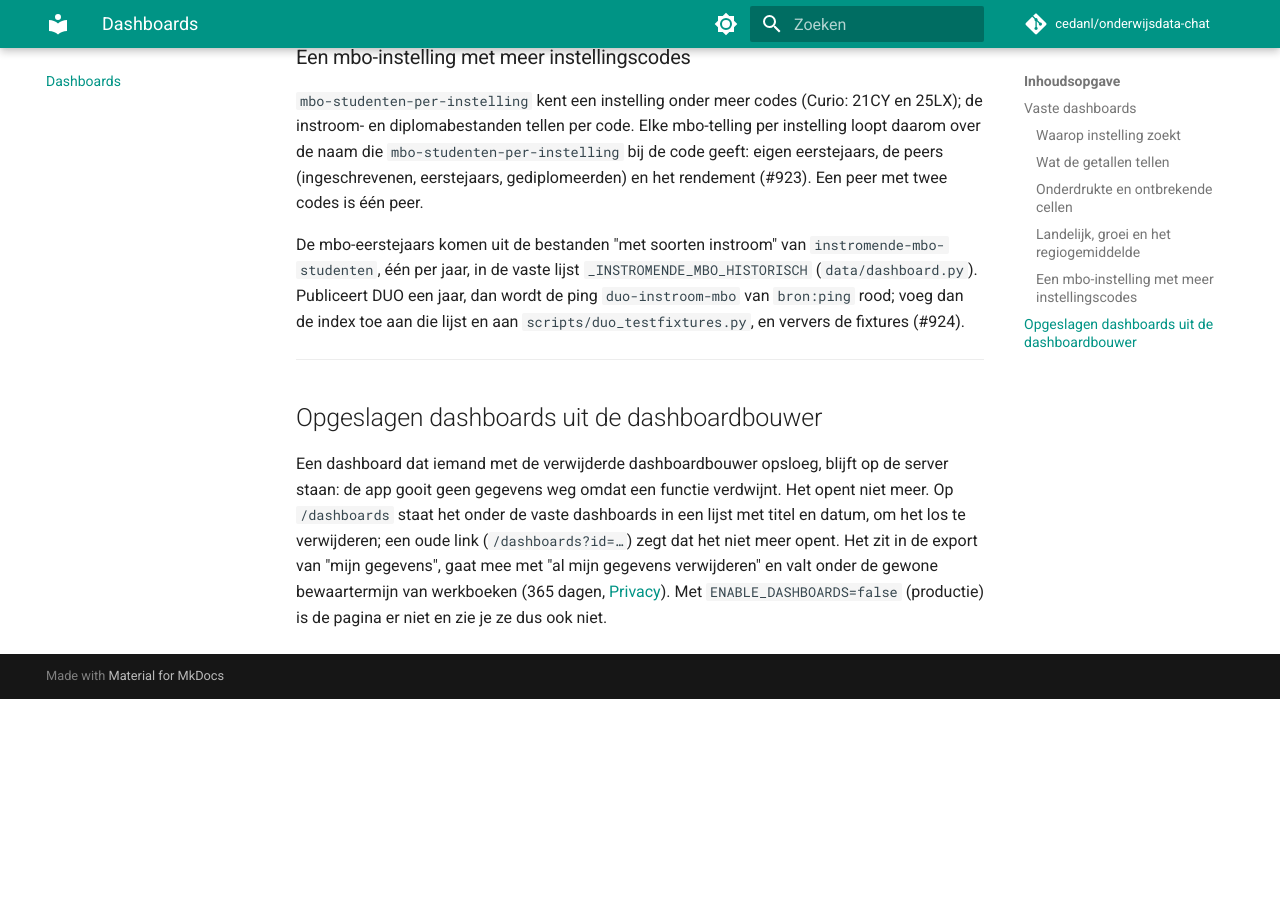
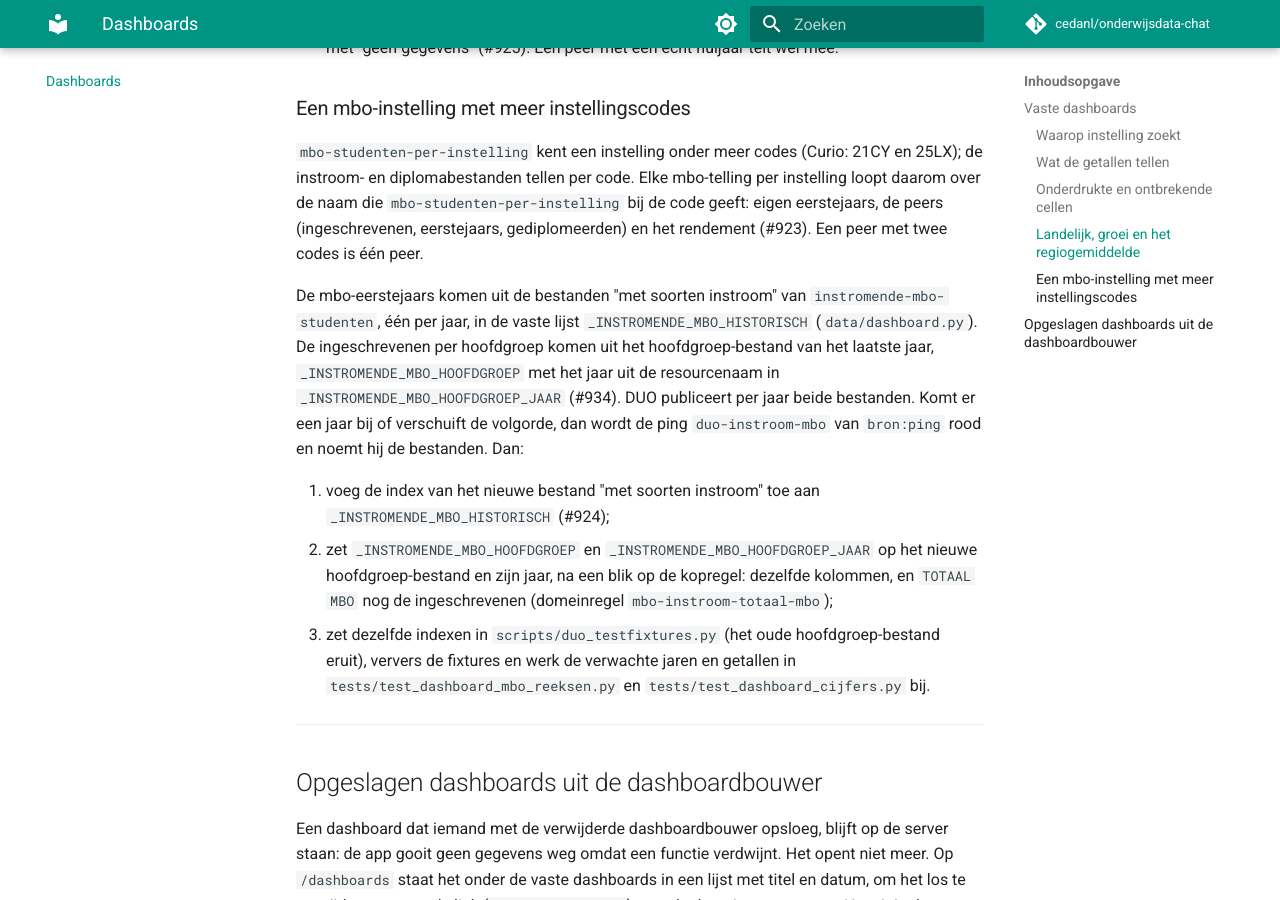
Before and after one commit to cedanl/onderwijsdata-chat, an MkDocs documentation site: the page built from docs/dashboards.md, in a window 1280 px wide and 900 px high, scrolled down 2436 px. Built offline with MkDocs 1.6.1 and Material for MkDocs 9.7.7, drawn with Linux system fonts in a browser that asks for light colours; comment, search, counter and statistics services are not loaded; before the commit the page ends 3135 px from its top, so only the background shows below that; some of the changed text lies outside the part shown.

Commit message:
docs(dashboards): wat te doen als duo-instroom-mbo rood is, nu ook voor de hoofdgroepen
docs/dashboards.md beschrijft het hoofdgroep-bestand van het laatste
jaar en zijn jaar in het payload, en zet de stappen bij een rode ping
op een rij: de index van de eerstejaars toevoegen, het hoofdgroep-bestand
en zijn jaar verzetten na een blik op de kopregel, en de fixtures en
verwachte jaren bijwerken. docs/operatie.md noemt de hoofdgroepen bij de
ping. Plus het changelog-fragment.

Refs #934

Co-Authored-By: Claude Opus 5.5 <noreply@anthropic.com>

```diff
--- a/docs/dashboards.md
+++ b/docs/dashboards.md
@@ -39,9 +39,11 @@ die lijst leeg en zegt `geen_suggesties` waarop te zoeken (#901, #929). Een bron
 
 - **Mbo per leerweg** (`sectoren`, `leerwegen`): BBL, BOL voltijd, BOL deeltijd en Extraneus uit
   `mbo-studenten-per-instelling`. Samen zijn ze het totaal ingeschrevenen (#899).
-- **Mbo per hoofdgroep** (`ingeschrevenen_per_hoofdgroep`): `TOTAAL MBO` uit `instromende-mbo-studenten`, het laatste
-  jaar. Dat zijn ingeschrevenen, nieuw of niet, geen eerstejaars (domeinregel `mbo-instroom-totaal-mbo` in
-  `data/domeinregels.toml`). Het is een ander DUO-bestand dan dat van het totaal, dus de som wijkt daarvan af.
+- **Mbo per hoofdgroep** (`ingeschrevenen_per_hoofdgroep`): `TOTAAL MBO` uit het hoofdgroep-bestand van het laatste
+  jaar van `instromende-mbo-studenten`, met dat jaar in `ingeschrevenen_per_hoofdgroep_jaar` (het bestand heeft geen
+  `JAAR`-kolom; tot #934 was het stil het bestand van 2021). Dat zijn ingeschrevenen, nieuw of niet, geen eerstejaars
+  (domeinregel `mbo-instroom-totaal-mbo` in `data/domeinregels.toml`). Het is een ander DUO-bestand dan dat van het
+  totaal, dus de som wijkt daarvan af.
 - **Aanbod in de arbeidsmarktmatch** (`gediplomeerden_per_sector`): gediplomeerden per sector, gemiddeld over de
   laatste drie diplomajaren: per ho-onderdeel uit `p04hogdipl`, per mbo-hoofdgroep uit `gediplomeerde-mbo-studenten`.
   Tot #899 stond voor het mbo `TOTAAL MBO` (ingeschrevenen) in dit veld.
@@ -79,9 +81,18 @@ diplomabestanden tellen per code. Elke mbo-telling per instelling loopt daarom o
 gediplomeerden) en het rendement (#923). Een peer met twee codes is één peer.
 
 De mbo-eerstejaars komen uit de bestanden "met soorten instroom" van `instromende-mbo-studenten`, één per jaar, in de
-vaste lijst `_INSTROMENDE_MBO_HISTORISCH` (`data/dashboard.py`). Publiceert DUO een jaar, dan wordt de ping
-`duo-instroom-mbo` van `bron:ping` rood; voeg dan de index toe aan die lijst en aan `scripts/duo_testfixtures.py`, en
-ververs de fixtures (#924).
+vaste lijst `_INSTROMENDE_MBO_HISTORISCH` (`data/dashboard.py`). De ingeschrevenen per hoofdgroep komen uit het
+hoofdgroep-bestand van het laatste jaar, `_INSTROMENDE_MBO_HOOFDGROEP` met het jaar uit de resourcenaam in
+`_INSTROMENDE_MBO_HOOFDGROEP_JAAR` (#934). DUO publiceert per jaar beide bestanden. Komt er een jaar bij of verschuift de
+volgorde, dan wordt de ping `duo-instroom-mbo` van `bron:ping` rood en noemt hij de bestanden. Dan:
+
+1. voeg de index van het nieuwe bestand "met soorten instroom" toe aan `_INSTROMENDE_MBO_HISTORISCH` (#924);
+2. zet `_INSTROMENDE_MBO_HOOFDGROEP` en `_INSTROMENDE_MBO_HOOFDGROEP_JAAR` op het nieuwe hoofdgroep-bestand en zijn
+   jaar, na een blik op de kopregel: dezelfde kolommen, en `TOTAAL MBO` nog de ingeschrevenen (domeinregel
+   `mbo-instroom-totaal-mbo`);
+3. zet dezelfde indexen in `scripts/duo_testfixtures.py` (het oude hoofdgroep-bestand eruit), ververs de fixtures en
+   werk de verwachte jaren en getallen in `tests/test_dashboard_mbo_reeksen.py` en `tests/test_dashboard_cijfers.py`
+   bij.
 
 ---
 
```
Also changed, not shown: changelog.d/934-hoofdgroep-laatste-jaar.md (added, +7 -0 lines), docs/operatie.md (+3 -2 lines).
